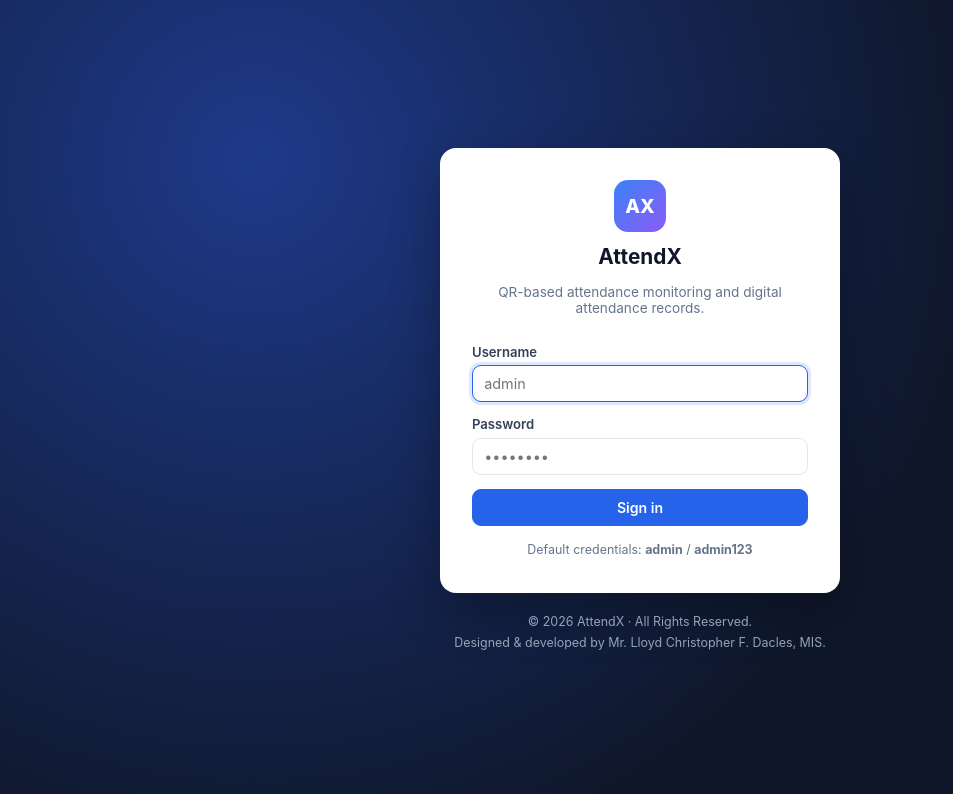
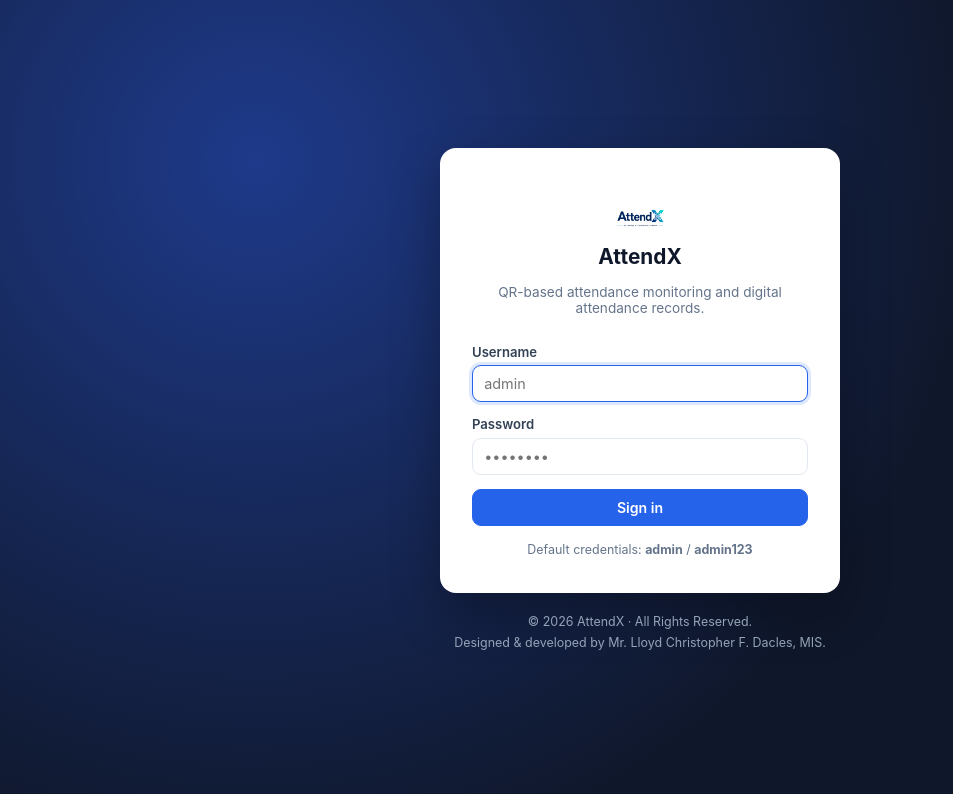
Before and after one commit to lloyddacles/AMS, a React (Vite) app in the folder client/: page /login in a window 1280 px wide. Shown: the top 794 px of the page, without its empty margins (0-953 px from the left). Built offline with nearby package versions, Linux system fonts and the light colour scheme; no server answers.

Commit message:
Use uploaded logo in sidebar, login, and favicon

```diff
--- a/client/index.html
+++ b/client/index.html
@@ -4,6 +4,7 @@
     <meta charset="UTF-8" />
     <meta name="viewport" content="width=device-width, initial-scale=1.0" />
     <meta name="theme-color" content="#1e3a8a" />
+    <link rel="icon" type="image/jpeg" href="/logo.jpg" />
     <title>AttendX</title>
   </head>
   <body>
--- a/client/src/components/Layout.jsx
+++ b/client/src/components/Layout.jsx
@@ -43,7 +43,7 @@ export default function Layout({ children }) {
     <div className="app-shell">
       <aside className={`sidebar ${open ? 'open' : ''}`}>
         <div className="brand">
-          <span className="brand-mark">AX</span>
+          <span className="brand-mark"><img src="/logo.jpg" alt="AttendX logo" /></span>
           <span className="brand-text">AttendX</span>
         </div>
         <nav className="nav">
--- a/client/src/pages/Login.jsx
+++ b/client/src/pages/Login.jsx
@@ -33,7 +33,7 @@ export default function Login() {
     <div className="login-page">
       <div className="login-card">
         <div className="login-brand">
-          <span className="brand-mark lg">AX</span>
+          <span className="brand-mark lg"><img src="/logo.jpg" alt="AttendX logo" /></span>
           <h1>AttendX</h1>
           <p>QR-based attendance monitoring and digital attendance records.</p>
         </div>
--- a/client/src/styles.css
+++ b/client/src/styles.css
@@ -58,7 +58,10 @@ button { font-family: inherit; }
   border-radius: 10px;
   background: linear-gradient(135deg, #3b82f6, #8b5cf6);
   color: #fff; font-weight: 800; font-size: 0.95rem;
-  flex-shrink: 0;
+  overflow: hidden;
+}
+.brand-mark img {
+  width: 100%; height: 100%; object-fit: cover;
 }
 .brand-mark.lg { width: 52px; height: 52px; border-radius: 14px; font-size: 1.2rem; }
 .brand-text { font-weight: 700; font-size: 1rem; }
```
Also changed, not shown: client/public/logo.jpg (added).
